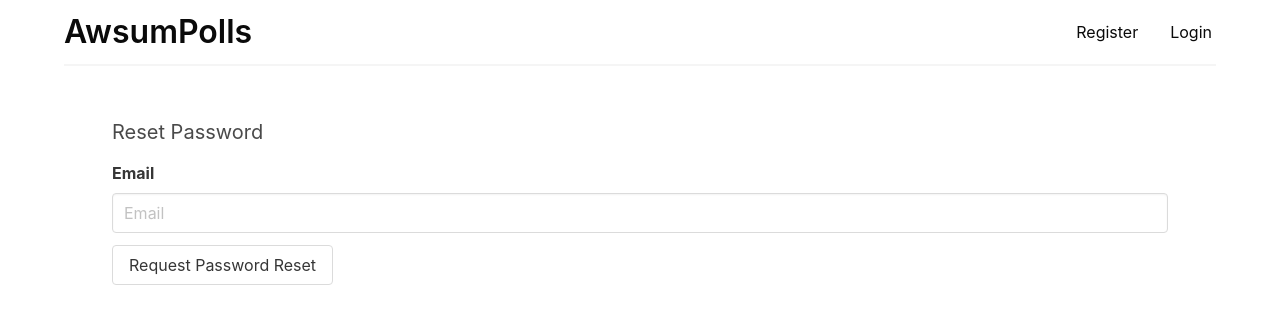
After one commit to rniem379349/pollingapp, a Django app: page /users/password_reset/ in a window 1280 px wide. The commit adds this page. Shown: the top 332 px of the page. Run offline with Django 3.2, Linux system fonts and the light colour scheme.

Commit message:
Password reset functionality, small fixes

```diff
--- a/pollingapp/settings.py
+++ b/pollingapp/settings.py
@@ -128,3 +128,8 @@ MEDIA_ROOT = BASE_DIR / 'media'
 MEDIA_URL = '/media/'
 
 LOGIN_REDIRECT_URL = 'polls:index'
+
+EMAIL_BACKEND = 'django.core.mail.backends.smtp.EmailBackend'
+EMAIL_HOST = 'localhost'
+EMAIL_PORT = 8025
+EMAIL_USE_TLS = False
--- a/pollingapp/urls.py
+++ b/pollingapp/urls.py
@@ -24,5 +24,6 @@ urlpatterns = [
     path('', RedirectView.as_view(url=reverse_lazy('polls:index'))),
     path('polls/', include('polls.urls')),
     path('users/', include('users.urls')),
+    path('users/', include('django.contrib.auth.urls')),
     path('admin/', admin.site.urls),
 ] + static(settings.MEDIA_URL, document_root=settings.MEDIA_ROOT)
--- a/polls/views.py
+++ b/polls/views.py
@@ -43,7 +43,7 @@ class DetailView(generic.DetailView):
         return Question.objects.filter(pub_date__lte=timezone.now())
 
     def check_if_user_voted(self, request):
-        if request.user:
+        if request.user.is_authenticated:
             if Vote.objects.filter(user=request.user, question=self.get_object()).exists():
                 return True
         return False
--- a/users/templates/users/login.html
+++ b/users/templates/users/login.html
@@ -29,6 +29,11 @@
         </form>
 
         <div class="border-top pt-3">
+            <small class="mb-2 text-muted">
+                <a class="block" href="{% url 'users:password_reset' %}">Forgot password?</a>
+            </small>
+        </div>
+        <div class="border-top">
             <small class="text-muted">
                 Don't have an account? <a class="ml-2" href="{% url 'users:register' %}">Register</a>
             </small>
--- /dev/null
+++ b/users/templates/users/password_reset.html
@@ -0,0 +1,28 @@
+{% extends "polls/base.html" %}
+{% load myfilters %}
+
+{% block content %}
+
+    <section class="section">
+        <form method="POST">
+            {% csrf_token %}
+            <fieldset="form-group">
+                <legend class='subtitle mb-4'>
+                    Reset Password
+                </legend>
+                <div class="field">
+                    <label class="label">Email</label>
+                    <div class="control">
+                        {{ form.email|setupinputfield:'Email' }}
+                        {{form.errors}}
+                        <p class="has-text-danger-dark">{{ form.errors.as_text }}</p>
+                    </div>
+                </div>
+            </fieldset>
+            <div class="form-group">
+                <button class="button" type="submit">Request Password Reset</button>
+            </div>
+        </form>
+    </section>
+
+{% endblock content %}
--- a/users/urls.py
+++ b/users/urls.py
@@ -1,4 +1,4 @@
-from django.urls import path
+from django.urls import include, path, reverse_lazy
 
 from django.contrib.auth import views as auth_views
 
@@ -13,4 +13,16 @@ urlpatterns = [
     path('register/', views.RegisterView.as_view(), name='register'),
     path('login/', views.LoginView.as_view(), name='login'),
     path('logout/', auth_views.LogoutView.as_view(template_name='users/logout.html'), name='logout'),
+    path('password_reset/', auth_views.PasswordResetView.as_view(
+        template_name='users/password_reset.html'),
+        name='password_reset'),
+    path('reset/<uidb64>/<token>/', auth_views.PasswordResetConfirmView.as_view(
+        template_name='users/password_reset_confirm.html'),
+        name='password_reset_confirm'),
+    path('password_reset/done/', auth_views.PasswordResetDoneView.as_view(
+        template_name='users/password_reset_done.html'),
+        name='password_reset_done'),
+    path('reset/done/', auth_views.PasswordResetCompleteView.as_view(
+        template_name='users/password_reset_complete.html'),
+        name='password_reset_complete'),
 ]
```
Also changed, not shown: users/templates/users/password_reset_complete.html (added, +7 -0 lines), users/templates/users/password_reset_confirm.html (added, +33 -0 lines), users/templates/users/password_reset_done.html (added, +8 -0 lines), users/views.py (+5 -3 lines).
